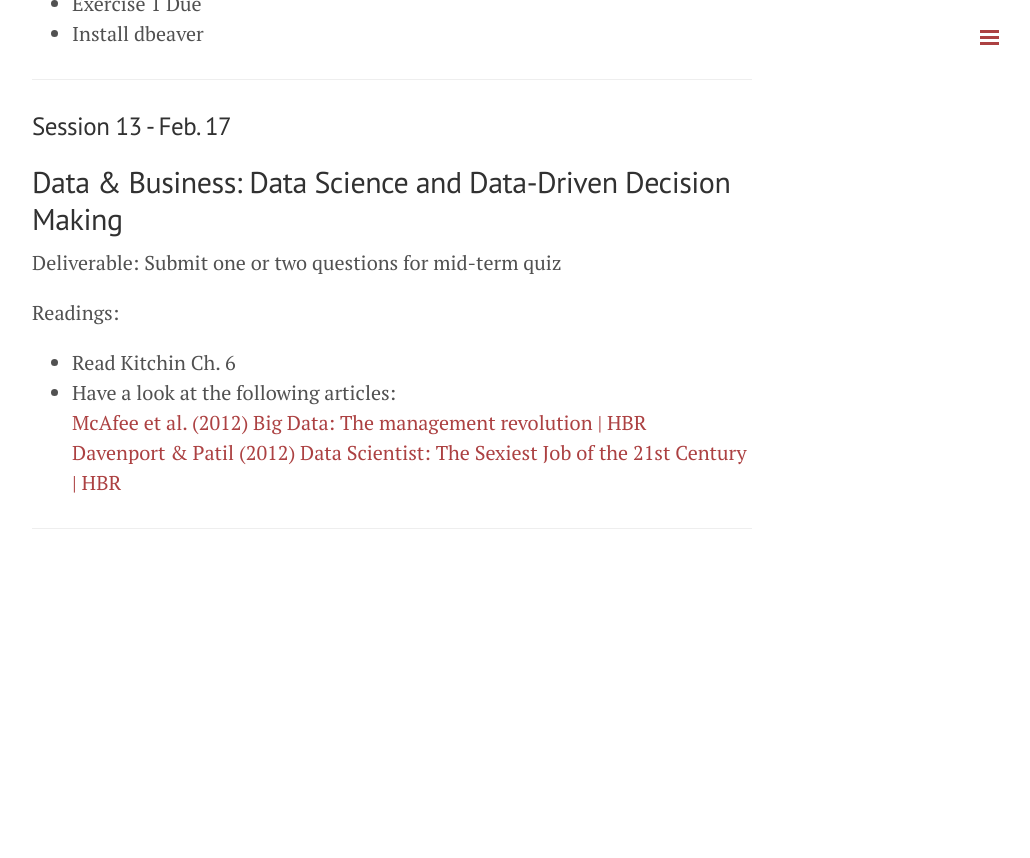
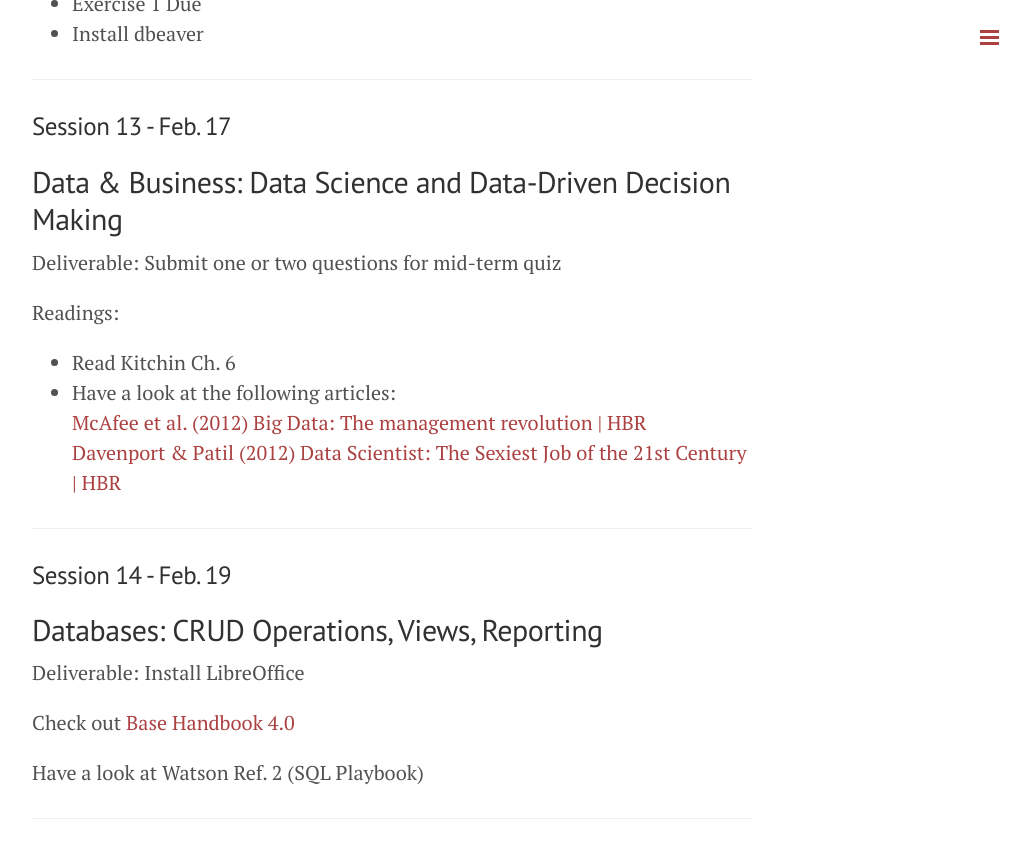
Before and after one commit to retrography/data-management, a Jekyll site: the page built from outline.md, in a window 1280 px wide and 900 px high, scrolled down 4694 px. Shown: the top 858 px of the window, without its empty margins (248-1278 px from the left). Built offline with Jekyll 4.4.1, drawn with Linux system fonts in a browser that asks for light colours; Markdown is read by kramdown in place of the engine named in the settings; before the commit the page ends 5304 px from its top, so only the background shows below that.

Commit message:
Update outline.md

```diff
--- a/outline.md
+++ b/outline.md
@@ -162,3 +162,14 @@ Readings:
 [Davenport & Patil (2012) Data Scientist: The Sexiest Job of the 21st Century | HBR](https://hbr.org/2012/10/data-scientist-the-sexiest-job-of-the-21st-century/)
 
 ***
+
+### Session 14 - Feb. 19
+## Databases: CRUD Operations, Views, Reporting
+
+Deliverable: Install LibreOffice
+
+Check out [Base Handbook 4.0](https://wiki.documentfoundation.org/images/e/e8/BH40-BaseHandbook.pdf)
+
+Have a look at Watson Ref. 2 (SQL Playbook)
+
+***
```
